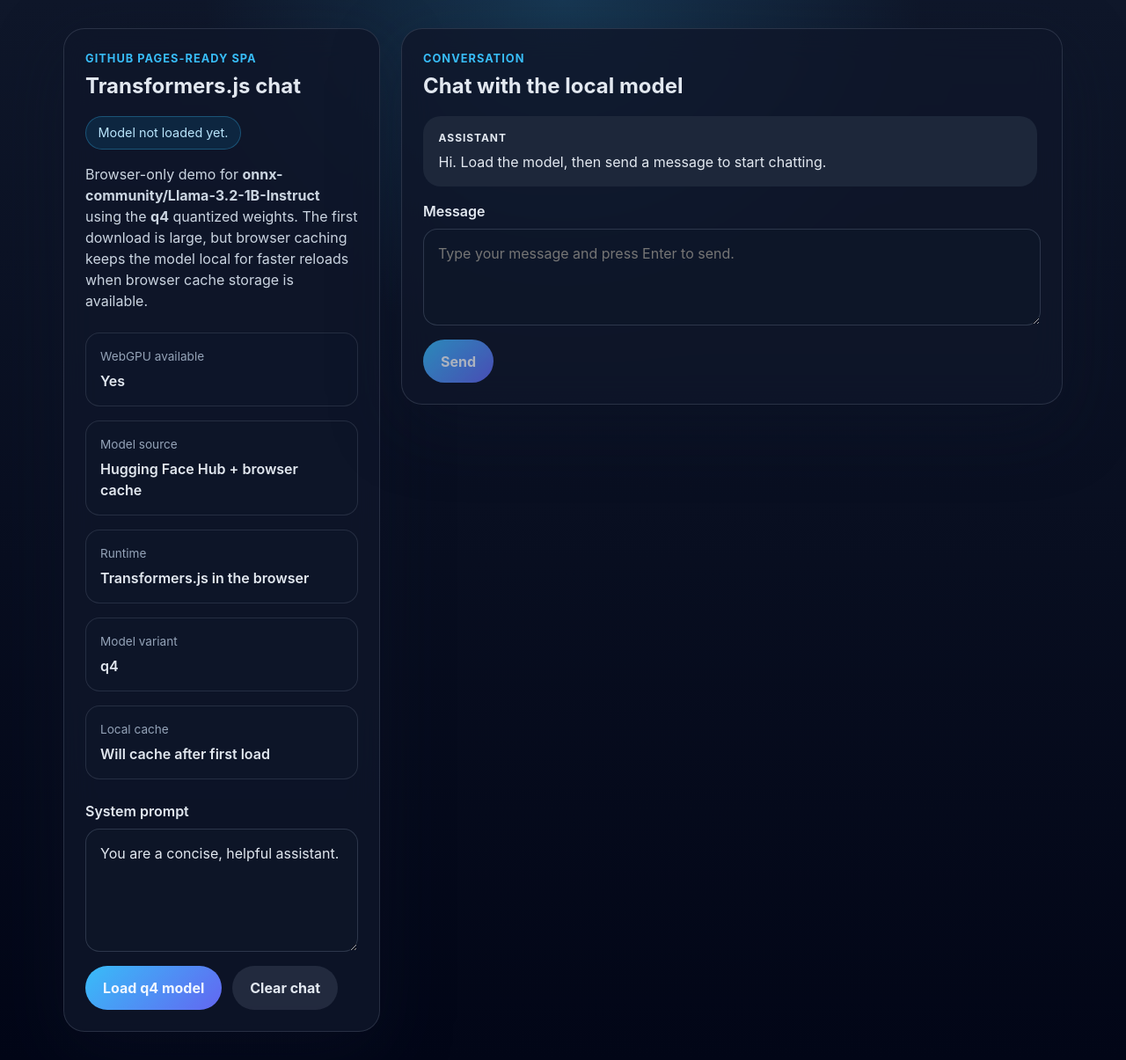
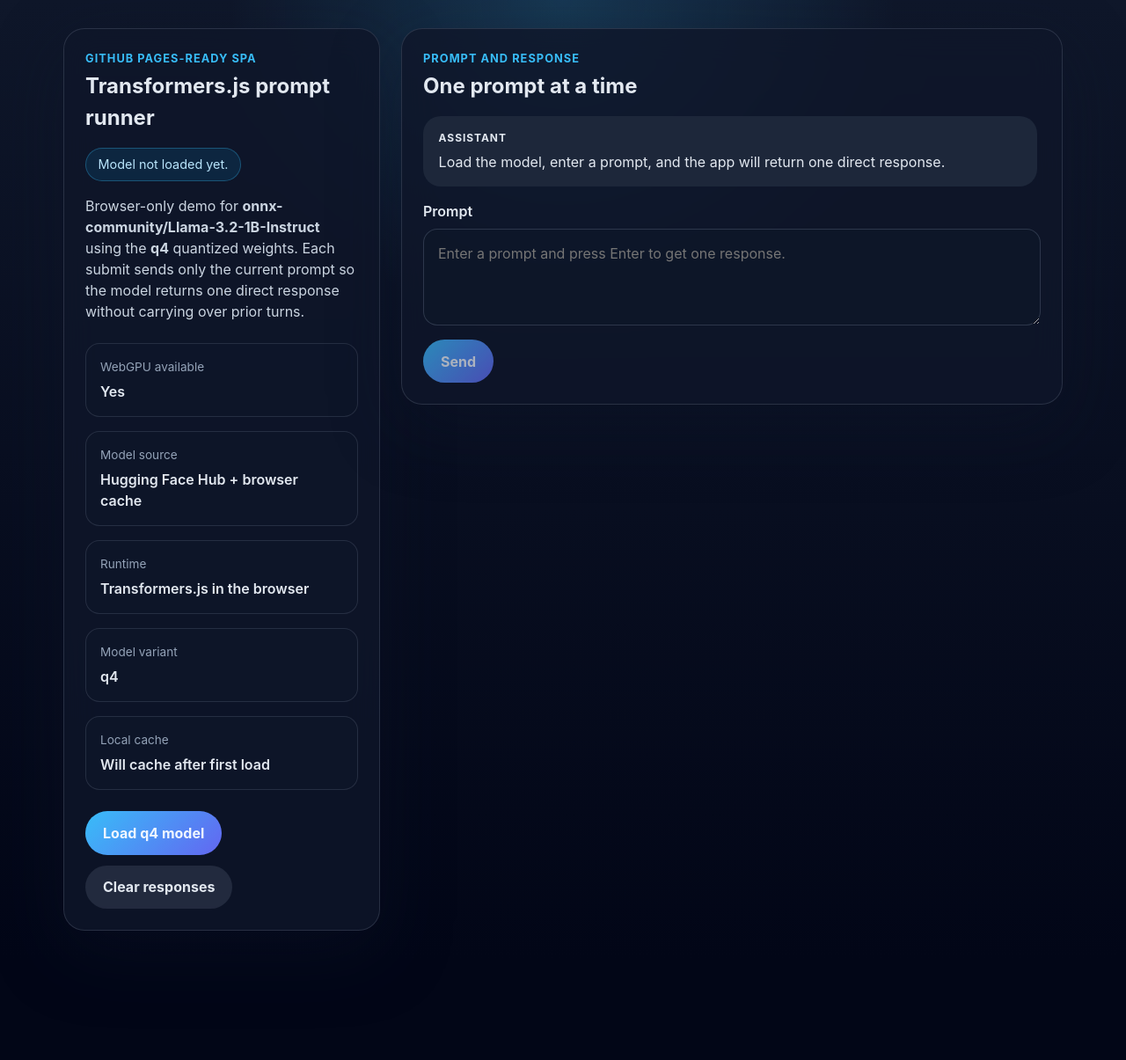
Before and after one commit to CCEP-SOIS-INFOST-270/test-spa-infost-270, a React (Vite) app: page / in a window 1280 px wide. Shown: the whole page at 88% size. After the commit the page ends 1090 px from the top, so only its background shows below. Built offline with nearby package versions, Linux system fonts and the light colour scheme.

Commit message:
Simplify prompt-response flow
Agent-Logs-Url: https://github.com/CCEP-SOIS-INFOST-270/test-spa-infost-270/sessions/64265080-0270-4856-ad10-549ddf4807ed

Co-authored-by: cddelgado-uwm <54423427+cddelgado-uwm@users.noreply.github.com>

```diff
--- a/src/App.jsx
+++ b/src/App.jsx
@@ -3,7 +3,6 @@ import { useMemo, useRef, useState } from "react";
 const MODEL_ID = "onnx-community/Llama-3.2-1B-Instruct";
 const MODEL_TASK = "text-generation";
 const MODEL_DTYPE = "q4";
-const DEFAULT_SYSTEM_PROMPT = "You are a concise, helpful assistant.";
 const LOG_1024 = Math.log(1024);
 
 let pipelineModulePromise;
@@ -40,20 +39,22 @@ function clampProgress(value) {
   return Math.max(0, Math.min(100, Math.round(value)));
 }
 
+function normalizeAssistantMessage(value) {
+  if (typeof value !== "string") {
+    return "";
+  }
+
+  return value.replace(/<think>[\s\S]*?<\/think>/gi, "").replace(/^\s*assistant:\s*/i, "").trim();
+}
+
 function handleCacheStatusError(error) {
   console.warn("Unable to inspect model cache status.", error);
   return false;
 }
 
 export default function App() {
-  const [messages, setMessages] = useState([
-    {
-      role: "assistant",
-      content: "Hi. Load the model, then send a message to start chatting.",
-    },
-  ]);
+  const [messages, setMessages] = useState([]);
   const [input, setInput] = useState("");
-  const [systemPrompt, setSystemPrompt] = useState(DEFAULT_SYSTEM_PROMPT);
   const [status, setStatus] = useState("Model not loaded yet.");
   const [error, setError] = useState("");
   const [isLoadingModel, setIsLoadingModel] = useState(false);
@@ -230,12 +231,7 @@ export default function App() {
   }
 
   function handleClearChat() {
-    setMessages([
-      {
-        role: "assistant",
-        content: "Chat cleared. Send a message when you are ready.",
-      },
-    ]);
+    setMessages([]);
     setError("");
   }
 
@@ -249,16 +245,12 @@ export default function App() {
     setInput("");
 
     const userMessage = { role: "user", content: text };
-    const placeholderMessage = { role: "assistant", content: "Thinking…", pending: true };
-    const visibleHistory = [...messages, userMessage]
-      .filter((message) => !message.pending)
-      .map(({ role, content }) => ({ role, content }));
+    const placeholderMessage = { role: "assistant", content: "Responding…", pending: true };
     const conversation = [
       {
-        role: "system",
-        content: systemPrompt.trim() || DEFAULT_SYSTEM_PROMPT,
+        role: "user",
+        content: text,
       },
-      ...visibleHistory,
     ];
 
     setMessages((previousMessages) => [...previousMessages, userMessage, placeholderMessage]);
@@ -268,18 +260,18 @@ export default function App() {
     try {
       const generator = await getGenerator();
       const output = await generator(conversation, {
-        do_sample: true,
-        max_new_tokens: 256,
-        repetition_penalty: 1.05,
-        temperature: 0.7,
-        top_p: 0.9,
+        do_sample: false,
+        max_new_tokens: 160,
+        repetition_penalty: 1.02,
       });
       const generated = output?.[0]?.generated_text;
-      const assistantText = Array.isArray(generated)
+      const assistantText = normalizeAssistantMessage(
+        Array.isArray(generated)
           ? generated.at(-1)?.content || ""
           : typeof generated === "string"
             ? generated
-          : "";
+            : "",
+      );
 
       setMessages((previousMessages) => {
         const nextMessages = [...previousMessages];
@@ -331,15 +323,15 @@ export default function App() {
         <div className="panel-header">
           <div>
             <p className="eyebrow">GitHub Pages-ready SPA</p>
-            <h1>Transformers.js chat</h1>
+            <h1>Transformers.js prompt runner</h1>
           </div>
           <span className="status-pill">{status}</span>
         </div>
 
         <p className="panel-copy">
           Browser-only demo for <strong>{MODEL_ID}</strong> using the <strong>{MODEL_DTYPE}</strong>{" "}
-          quantized weights. The first download is large, but browser caching keeps the model local
-          for faster reloads when browser cache storage is available.
+          quantized weights. Each submit sends only the current prompt so the model returns one
+          direct response without carrying over prior turns.
         </p>
 
         <dl className="meta-grid">
@@ -371,15 +363,6 @@ export default function App() {
           </div>
         </dl>
 
-        <label className="field">
-          <span>System prompt</span>
-          <textarea
-            className="text-area"
-            value={systemPrompt}
-            onChange={(event) => setSystemPrompt(event.target.value)}
-          />
-        </label>
-
         {error ? <div className="error-box">{error}</div> : null}
 
         <div className="button-row">
@@ -396,7 +379,7 @@ export default function App() {
                 : "Load q4 model"}
           </button>
           <button type="button" className="button secondary" onClick={handleClearChat}>
-            Clear chat
+            Clear responses
           </button>
         </div>
 
@@ -432,28 +415,35 @@ export default function App() {
       <section className="panel">
         <div className="panel-header">
           <div>
-            <p className="eyebrow">Conversation</p>
-            <h2>Chat with the local model</h2>
+            <p className="eyebrow">Prompt and response</p>
+            <h2>One prompt at a time</h2>
           </div>
         </div>
 
         <div className="message-list" aria-live="polite">
-          {messages.map((message, index) => (
+          {messages.length ? (
+            messages.map((message, index) => (
               <article key={`${message.role}-${index}`} className={`message ${message.role}`}>
                 <header>{message.role}</header>
                 <p>{message.content}</p>
               </article>
-          ))}
+            ))
+          ) : (
+            <article className="message assistant">
+              <header>assistant</header>
+              <p>Load the model, enter a prompt, and the app will return one direct response.</p>
+            </article>
+          )}
         </div>
 
         <label className="field">
-          <span>Message</span>
+          <span>Prompt</span>
           <textarea
             className="composer"
             value={input}
             onChange={(event) => setInput(event.target.value)}
             onKeyDown={handleComposerKeyDown}
-            placeholder="Type your message and press Enter to send."
+            placeholder="Enter a prompt and press Enter to get one response."
             disabled={isLoadingModel || isGenerating}
           />
         </label>
```
Lines whose indentation alone changed are shown as unchanged.
